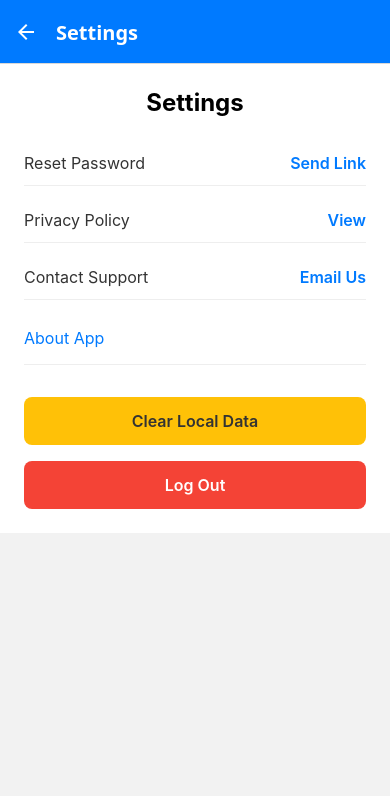
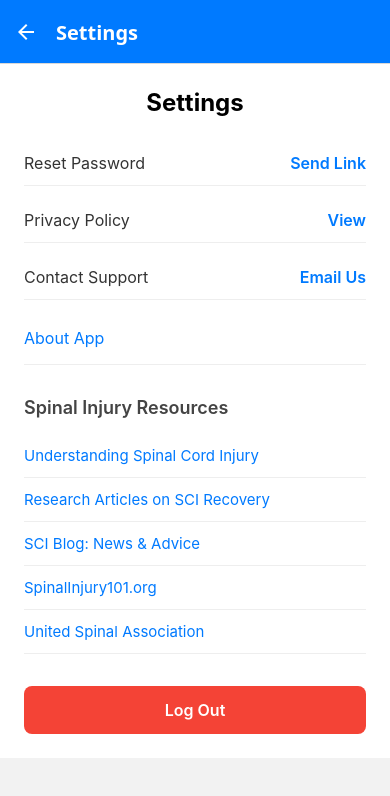
Before and after one commit to dancan1995/MEdico, a React Native app: screen /Settings in a window 390 px wide. Shown: the top 796 px of the page. Built offline with nearby package versions, Linux system fonts and the light colour scheme; no server answers; what expo-notifications would draw is missing.

Commit message:
Removed DOB from signup screen and fixed input spacing

```diff
--- a/screens/SettingsScreen.js
+++ b/screens/SettingsScreen.js
@@ -1,9 +1,7 @@
-// screens/SettingsScreen.js
-import React, { useState, useEffect } from 'react';
+import React from 'react';
 import {
   View,
   Text,
-  Switch,
   TouchableOpacity,
   StyleSheet,
   Alert,
@@ -11,71 +9,11 @@ import {
   ScrollView,
 } from 'react-native';
 import AsyncStorage from '@react-native-async-storage/async-storage';
-import { auth, firestore } from '../firebase';
-import { doc, getDoc } from 'firebase/firestore';
+import { auth } from '../firebase';
 import { sendPasswordResetEmail } from 'firebase/auth';
 
 export default function SettingsScreen({ navigation }) {
-  /*
-  const [remindersEnabled, setRemindersEnabled] = useState(true);
-  const [currentPlan, setCurrentPlan] = useState('—');
-  const [notificationTone, setNotificationTone] = useState('Default');
-  */
-
-  // load settings & subscription on mount
-  /*
-  useEffect(() => {
-    (async () => {
-      const re = await AsyncStorage.getItem('enableReminders');
-      setRemindersEnabled(re !== 'false');
-
-      const tone = await AsyncStorage.getItem('notificationTone');
-      if (tone) setNotificationTone(tone);
-
-      const uid = auth.currentUser?.uid;
-      if (uid) {
-        const snap = await getDoc(doc(firestore, 'users', uid));
-        if (snap.exists()) {
-          setCurrentPlan(snap.data().subscriptionPlan || 'Basic');
-        }
-      }
-    })();
-  }, []);
-  */
-
-  // toggle reminders on/off
-  /*
-  const toggleReminders = async (value) => {
-    setRemindersEnabled(value);
-    await AsyncStorage.setItem('enableReminders', value.toString());
-    Alert.alert('Reminders', value ? 'Enabled' : 'Disabled');
-  };
-  */
-
-  // choose notification tone
-  /*
-  const changeTone = () => {
-    Alert.alert(
-      'Select Notification Tone',
-      null,
-      [
-        { text: 'Default', onPress: () => saveTone('Default') },
-        { text: 'Chime', onPress: () => saveTone('Chime') },
-        { text: 'Bell', onPress: () => saveTone('Bell') },
-        { text: 'Cancel', style: 'cancel' },
-      ],
-      { cancelable: true }
-    );
-  };
-
-  const saveTone = async (tone) => {
-    setNotificationTone(tone);
-    await AsyncStorage.setItem('notificationTone', tone);
-    Alert.alert('Notification Tone', `Set to "${tone}"`);
-  };
-  */
-
-  // send password reset link
+  // Send password reset link
   const handleResetPassword = () => {
     const email = auth.currentUser?.email;
     if (!email) return Alert.alert('Error', 'No email found.');
@@ -84,38 +22,14 @@ export default function SettingsScreen({ navigation }) {
       .catch(err => Alert.alert('Error', err.message));
   };
 
-  // export user data (placeholder)
-  const handleExportData = () => {
-    Alert.alert('Export Data', 'Your data export will be emailed to you shortly.');
-    // Implementation would call a Cloud Function to package & email.
-  };
-
-  // clear local app data
-  const handleClearData = async () => {
-    Alert.alert(
-      'Clear all local data?',
-      'This will reset your app preferences.',
-      [
-        { text: 'Cancel', style: 'cancel' },
-        {
-          text: 'Clear',
-          style: 'destructive',
-          onPress: async () => {
-            await AsyncStorage.clear();
-            // setRemindersEnabled(true);
-            // setNotificationTone('Default');
-            Alert.alert('Done', 'Local data cleared.');
-          },
-        },
-      ]
-    );
-  };
-
-  // logout
+  // Logout and reset navigation
   const handleLogout = async () => {
     try {
       await auth.signOut();
-      navigation.replace('ChatLogin');
+      navigation.reset({
+        index: 0,
+        routes: [{ name: 'ChatLogin' }],
+      });
     } catch (err) {
       Alert.alert('Logout failed', err.message);
     }
@@ -124,39 +38,6 @@ export default function SettingsScreen({ navigation }) {
   return (
     <ScrollView contentContainerStyle={styles.container}>
       <Text style={styles.header}>Settings</Text>
-
-      {/*
-      // ──────────────────────────────────────────────
-      // Bladder & Pressure Reminders (disabled)
-      <View style={styles.row}>
-        <Text style={styles.label}>Bladder & Pressure Reminders</Text>
-        <Switch
-          value={remindersEnabled}
-          onValueChange={toggleReminders}
-        />
-      </View>
-      */}
-
-      {/*
-      // ──────────────────────────────────────────────
-      // Notification Tone (disabled)
-      <TouchableOpacity style={styles.row} onPress={changeTone}>
-        <Text style={styles.label}>Notification Tone</Text>
-        <Text style={styles.value}>{notificationTone} ▸</Text>
-      </TouchableOpacity>
-      */}
-
-      {/*
-      // ──────────────────────────────────────────────
-      // Current Plan (disabled)
-      <TouchableOpacity
-        style={styles.row}
-        onPress={() => navigation.navigate('Subscription')}
-      >
-        <Text style={styles.label}>Current Plan</Text>
-        <Text style={styles.value}>{currentPlan} ▸</Text>
-      </TouchableOpacity>
-      */}
 
       {/* Reset password */}
       <View style={styles.row}>
@@ -182,23 +63,52 @@ export default function SettingsScreen({ navigation }) {
         </TouchableOpacity>
       </View>
 
-      {/* Export data
-      <TouchableOpacity style={styles.fullRow} onPress={handleExportData}>
-        <Text style={styles.fullLabel}>Export My Data</Text>
-      </TouchableOpacity>
-      */}
-
-      {/* About */}
+      {/* About App */}
       <TouchableOpacity
         style={styles.fullRow}
-        onPress={() => Alert.alert('About MEdico', 'Version 1.0.0\n© 2025 MEdico Inc.')}
+        onPress={() =>
+          Alert.alert('About MEdico', 'Version 1.0.0\n© 2025 MEdico Inc.')
+        }
       >
         <Text style={styles.fullLabel}>About App</Text>
       </TouchableOpacity>
 
-      {/* Clear local storage */}
-      <TouchableOpacity style={styles.clearBtn} onPress={handleClearData}>
-        <Text style={styles.clearText}>Clear Local Data</Text>
+      {/* Educational Resources */}
+      <Text style={styles.sectionHeader}>Spinal Injury Resources</Text>
+
+      <TouchableOpacity
+        style={styles.resourceRow}
+        onPress={() => Linking.openURL('https://www.christopherreeve.org/living-with-paralysis/health/spinal-cord-injury')}
+      >
+        <Text style={styles.resourceText}>Understanding Spinal Cord Injury</Text>
+      </TouchableOpacity>
+
+      <TouchableOpacity
+        style={styles.resourceRow}
+        onPress={() => Linking.openURL('https://www.ncbi.nlm.nih.gov/pmc/articles/PMC9090985/')}
+      >
+        <Text style={styles.resourceText}>Research Articles on SCI Recovery</Text>
+      </TouchableOpacity>
+
+      <TouchableOpacity
+        style={styles.resourceRow}
+        onPress={() => Linking.openURL('https://www.spinalcord.com/blog')}
+      >
+        <Text style={styles.resourceText}>SCI Blog: News & Advice</Text>
+      </TouchableOpacity>
+
+      <TouchableOpacity
+        style={styles.resourceRow}
+        onPress={() => Linking.openURL('https://www.spinalinjury101.org/')}
+      >
+        <Text style={styles.resourceText}>SpinalInjury101.org</Text>
+      </TouchableOpacity>
+
+      <TouchableOpacity
+        style={styles.resourceRow}
+        onPress={() => Linking.openURL('https://unitedspinal.org/')}
+      >
+        <Text style={styles.resourceText}>United Spinal Association</Text>
       </TouchableOpacity>
 
       {/* Logout */}
@@ -233,10 +143,6 @@ const styles = StyleSheet.create({
     fontSize: 16,
     color: '#333',
   },
-  value: {
-    fontSize: 16,
-    color: '#555',
-  },
   link: {
     fontSize: 16,
     color: '#007AFF',
@@ -251,20 +157,24 @@ const styles = StyleSheet.create({
     fontSize: 16,
     color: '#007AFF',
   },
-  clearBtn: {
+  sectionHeader: {
+    fontSize: 18,
+    fontWeight: '600',
     marginTop: 32,
-    backgroundColor: '#FFC107',
-    paddingVertical: 14,
-    borderRadius: 8,
-    alignItems: 'center',
+    marginBottom: 16,
+    color: '#444',
   },
-  clearText: {
-    color: '#333',
-    fontSize: 16,
-    fontWeight: '600',
+  resourceRow: {
+    paddingVertical: 12,
+    borderBottomWidth: 1,
+    borderColor: '#EEE',
+  },
+  resourceText: {
+    fontSize: 15,
+    color: '#007AFF',
   },
   logoutBtn: {
-    marginTop: 16,
+    marginTop: 32,
     backgroundColor: '#f44336',
     paddingVertical: 14,
     borderRadius: 8,
```
